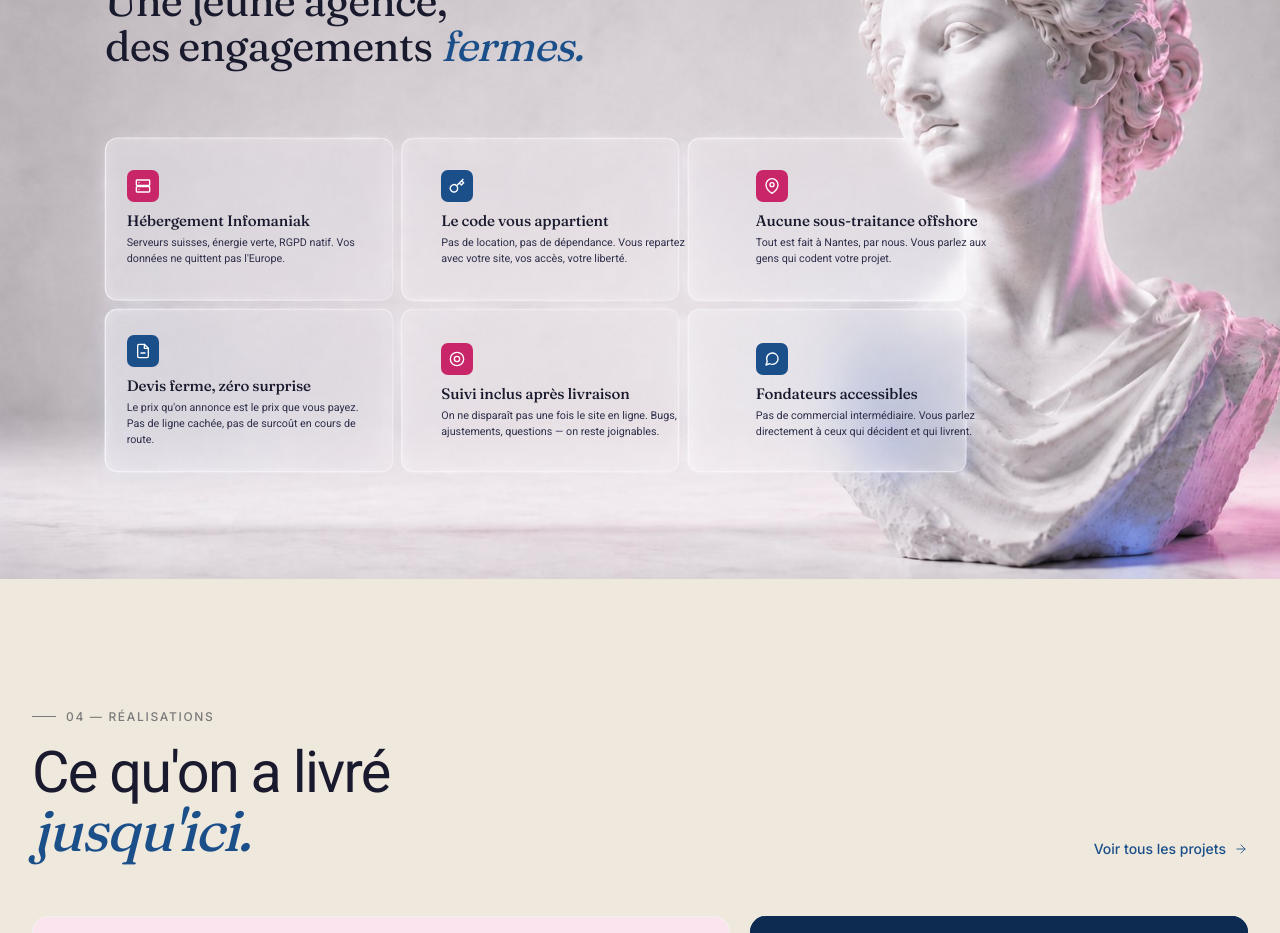
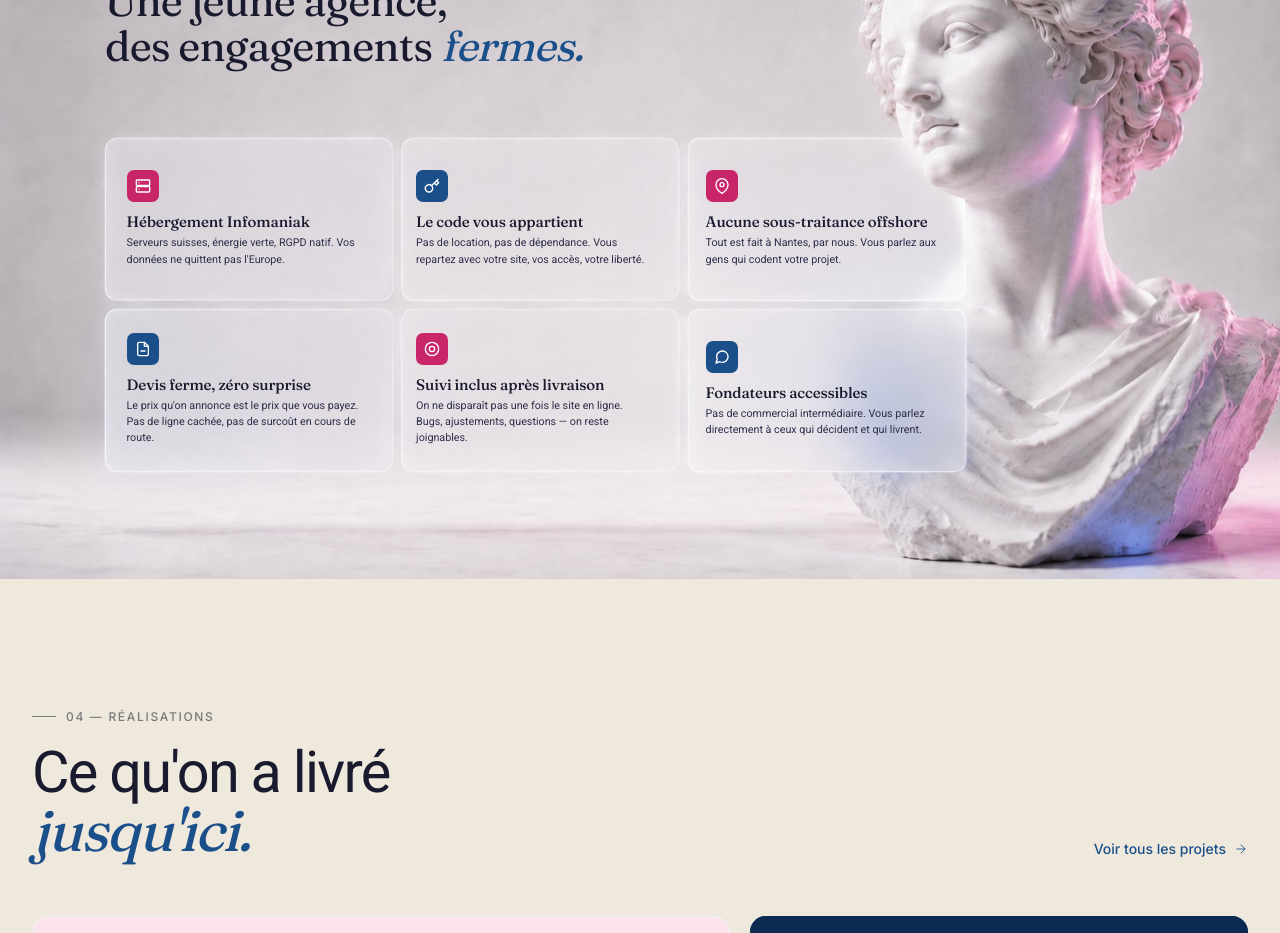
Before and after one commit to celianelevora/elevora-agency, a Next.js app: page / in a window 1280 px wide. Shown: the part 1900-2833 px from the top of the page. Built offline with nearby package versions, Linux system fonts and the light colour scheme.

Commit message:
SITE WEB

```diff
--- a/app/globals.css
+++ b/app/globals.css
@@ -1413,15 +1413,15 @@ body:has(.home-with-cinematic-footer) {
 
 .eng-cards {
   position: absolute;
-  left: 8.2%;
-  top: 38.5%;
-  width: 72%;
-  height: 47%;
+  left: 8.19%;
+  top: 38.79%;
+  width: 67.17%;
+  height: 46.23%;
   display: grid;
   grid-template-columns: repeat(3, 1fr);
   grid-template-rows: repeat(2, 1fr);
-  column-gap: 2.4%;
-  row-gap: 2.2%;
+  column-gap: 1.02%;
+  row-gap: 2.53%;
 }
 .eng-card {
   padding: 1.6cqw 1.9cqw 1.6cqw 1.7cqw;
```
